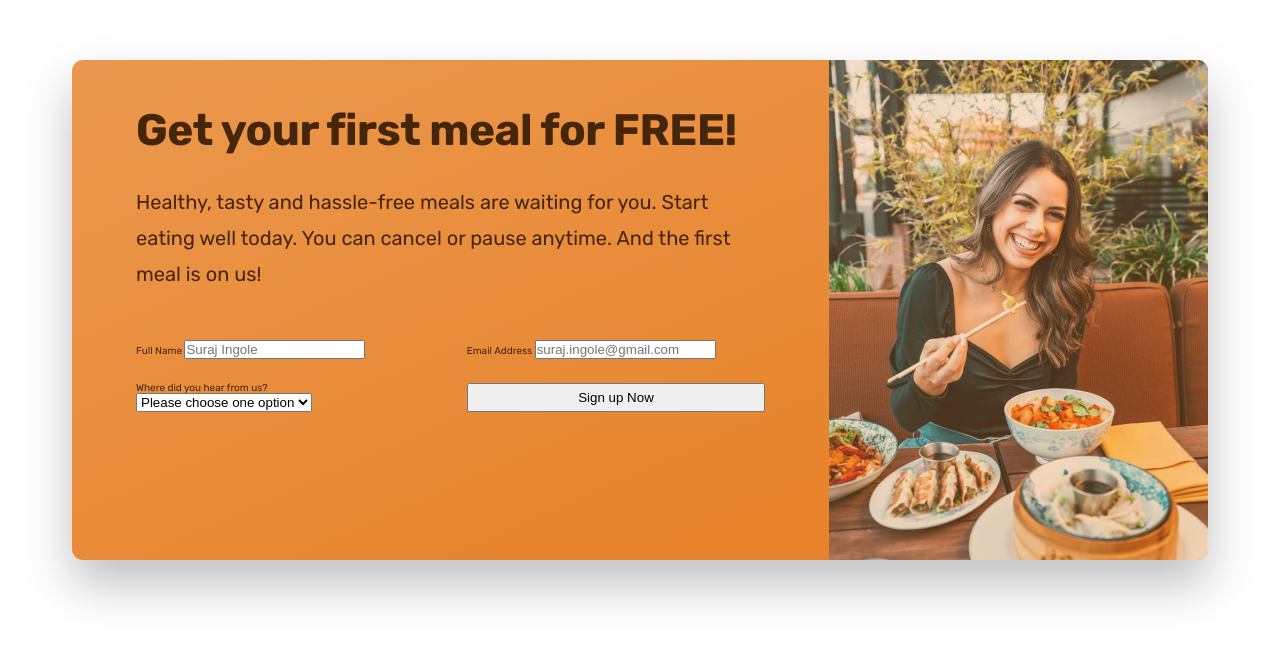
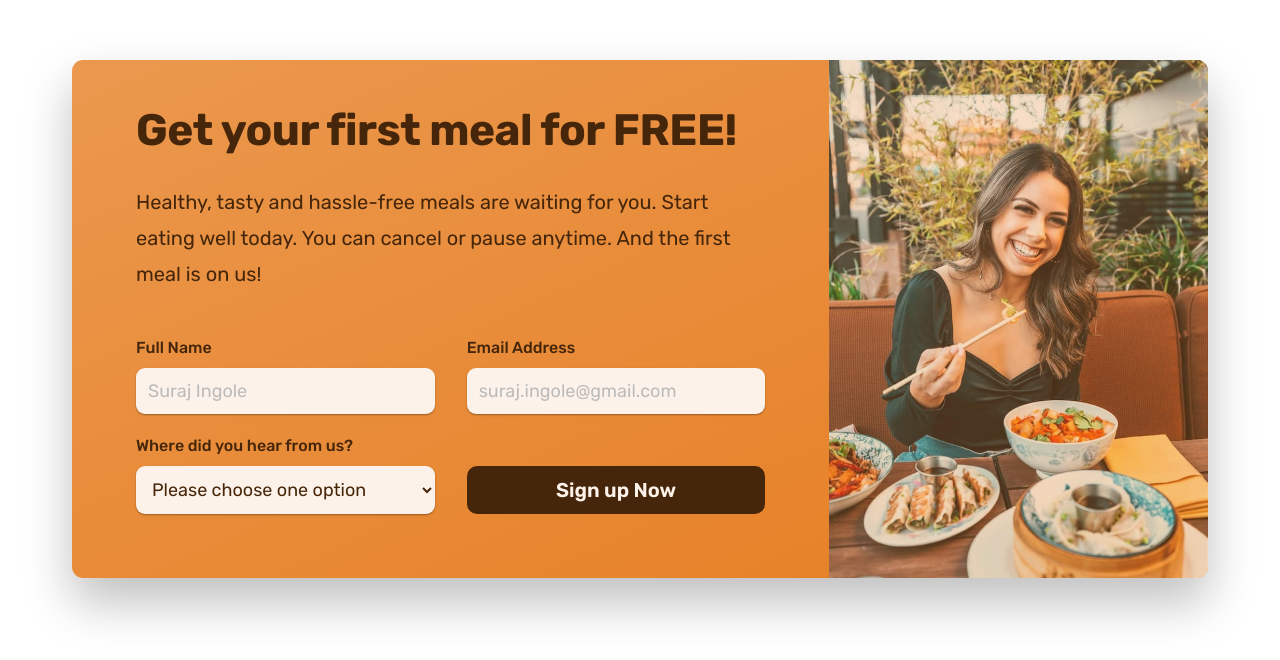
Before and after one commit to srjingole0610/Omnifood_Application, a plain HTML site: page index.html in a window 1280 px wide. Shown: the part 5732-6392 px from the top of the page. Drawn offline with nearby package versions, Linux system fonts and the light colour scheme.

Commit message:
completion of cta section

```diff
--- a/css/general.css
+++ b/css/general.css
@@ -140,6 +140,7 @@ grid-template-columns: repeat(2, 1fr);
 }
 
 /* Buttons */
+.btn,
 .btn:link,
 .btn:visited{
     display: inline-block;
@@ -150,6 +151,10 @@ grid-template-columns: repeat(2, 1fr);
     text-decoration: none;
     /* transition: background-color 0.03s; */
     transition: all 0.03s;
+
+    border: none;
+    cursor: pointer;
+    font-family: inherit;
 }
 
 /* .btn:hover,
@@ -180,6 +185,19 @@ grid-template-columns: repeat(2, 1fr);
     background-color: #fdf2e9;
     /* border: 3px solid #111; */
     box-shadow: inset 0 0 0 3px #fff;
+}
+
+.btn--form{
+    background-color: #45260a;
+    color: #fdf2e9;
+    padding: 2rem;
+    align-self: end;
+    padding: 1.2rem;
+}
+
+.btn--form:hover{
+  background-color: #fdf2e9;
+  color: #45260a;
 }
 
 
@@ -219,6 +237,13 @@ grid-template-columns: repeat(2, 1fr);
   color: #e67e22;
 }
 
+*:focus{
+  outline:none;
+  box-shadow:  0 0 0 3px rgba(230, 125, 34, 0.5);
+}
+
+
+
 /* Helper class  */
 .margin-right-sm {
   margin-right: 2rem !important;
--- a/css/style.css
+++ b/css/style.css
@@ -486,12 +486,9 @@
 .cta{
   display: grid;
   grid-template-columns: 2fr 1fr;
-  /* background-color: #e67e22; */
   box-shadow: 0 2.4rem 4.8rem rgba(0,0,0,0.25);
   border-radius: 1.1rem;
-
   background-image: linear-gradient(to right bottom,#eb984e,#e67e22);
-  height: 50rem;
   overflow: hidden;
 }
 
@@ -524,3 +521,32 @@ background-position: center;
   column-gap: 3.2rem;
   row-gap: 2.4rem;
 }
+
+.cta-form label{
+    display: block;
+    font-size: 1.6rem;
+    font-weight: 500;
+    margin-bottom: 1.2rem;
+}
+
+.cta-form input,
+.cta-form select{
+    width: 100%;
+    padding: 1.2rem;
+    font-size: 1.8rem;
+    font-family: inherit;
+    color: inherit;
+    border: none;
+    background-color: #fdf2e9;
+    border-radius: 0.9rem;
+    box-shadow: 0 1px 2px rgba(0,0,0,0.35);
+}
+
+.cta-form input::placeholder{
+  color: #bbb;
+}
+
+.cta *:focus{
+  outline:none;
+  box-shadow:  0 0 0 4px rgba(253, 242, 233, 0.5);
+}
--- a/index.html
+++ b/index.html
@@ -456,7 +456,7 @@
                                 </option>
                             </select>
                         </div>
-                            <button class="btn">Sign up Now</button>
+                            <button class="btn btn--form">Sign up Now</button>
                         </form>
 
                     </div>
```
